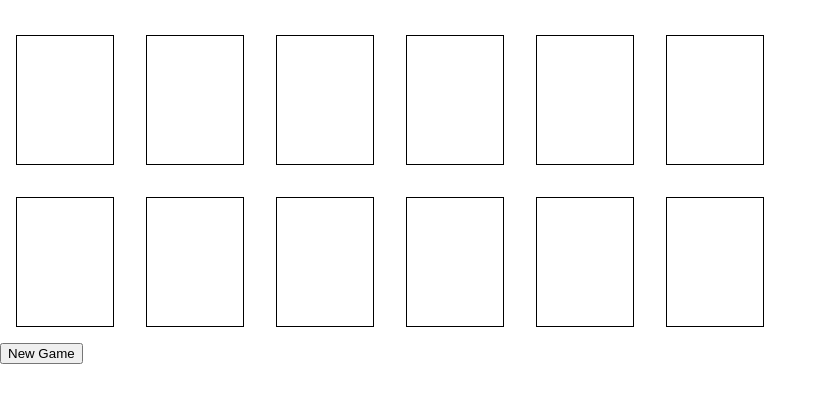
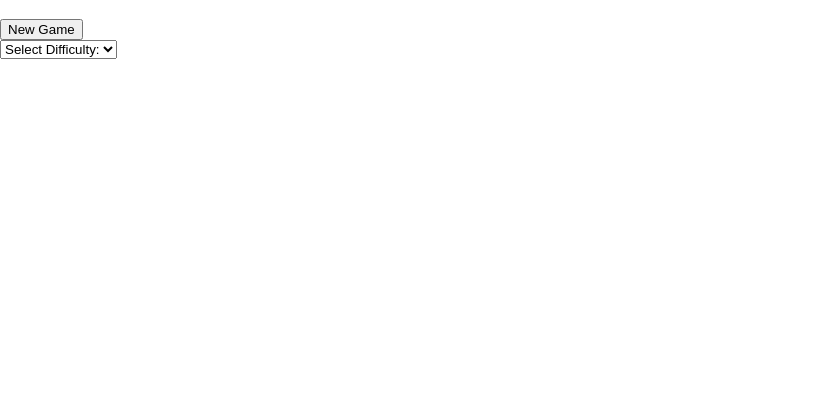
Before and after one commit to uberboi/React-Memory-Game, a React app: page / in a window 1280 px wide. Shown: the part 61-464 px from the top of the page, without its empty margins (0-827 px from the left). Built offline with nearby package versions, Linux system fonts and the light colour scheme.

Commit message:
added difficulty setting

```diff
--- a/src/index.css
+++ b/src/index.css
@@ -6,9 +6,9 @@ body {
 
 .Card {
   float: left;
-  width: 4rem;
-  height: 6rem;
-  line-height: 6rem;
+  width: 2rem;
+  height: 3rem;
+  line-height: 3rem;
   padding: 1rem;
   margin: 1rem;
   border: 1px solid black;
@@ -28,3 +28,8 @@ body {
   content: '';
   display: table;
 }
+
+.status-text {
+  display: inline;
+  padding: 1rem;
+}
--- a/src/index.js
+++ b/src/index.js
@@ -32,9 +32,11 @@ class Game extends React.Component {
     this.reset = this.reset.bind(this);
 
     this.state = {
-      cards: initialCards(),
+      cards: initialCards(0),
       firstCard: null,
-      locked: false
+      locked: false,
+      cardMatches: 0,
+      gridSize: 0
     };
   }
 
@@ -46,10 +48,10 @@ class Game extends React.Component {
     this.checkMatch(i);
   }
 
-  createGrid(cards){
+  createGrid(cards, gridSize){
     const grid = [];
     //Calculate number of rows of 6
-    let rows = cards.length/6
+    let rows = cards.length/gridSize
     //Card counter to track index
     let cardCounter = 0;
     for(let i=0; i<rows; i++){
@@ -57,7 +59,7 @@ class Game extends React.Component {
       //Calculate row length
       //Cap length at 6 if more than 6 cards left
       //Otherwise use remaning cards
-      const rowLength = (cards.length - (6*i) >= 6) ? 6 : cards.length - (6*i);
+      const rowLength = (cards.length - (gridSize*i) >= gridSize) ? gridSize : cards.length - (gridSize*i);
       for(let j=0; j<rowLength; j++){
         row.push(this.renderCards(cardCounter));
         cardCounter++;
@@ -105,11 +107,12 @@ class Game extends React.Component {
         //if cards match, then set to true
         if(value === cards[this.state.firstCard].value){
           cards[id].matched = true;
-          cards[this.state.firstCard].matched = true
+          cards[this.state.firstCard].matched = true;
           this.setState({
             cards,
             firstCard: null,
-            locked: false
+            locked: false,
+            cardMatches: this.state.cardMatches + 1
           });
         //If cards dont match then flip back over
         }else{
@@ -126,7 +129,7 @@ class Game extends React.Component {
         }
       //First card selected
       }else{
-        this. setState({
+        this.setState({
           firstCard: id,
           locked: false
         });
@@ -136,21 +139,41 @@ class Game extends React.Component {
 
   //Function to reset Game
   reset(){
-      this.setState({
-        cards: initialCards(),
-        firstCard: null,
-        locked: false
-      });
+    var gridSize = document.getElementById("difficulty").value;
+    if(gridSize == 0){
+      alert("Please Select a Difficulty!");
+    }
+    this.setState({
+      cards: initialCards((gridSize*gridSize)/2),
+      firstCard: null,
+      locked: false,
+      cardMatches: 0,
+      gridSize: gridSize
+    });
   }
 
   render() {
+    var txt = '';
+    if(this.state.cardMatches === this.state.cards.length/2){
+      //txt = 'You Win!';
+    }
+
     return (
       <div className="game">
         <h1 className="game-title">Memory Game</h1>
+        <button onClick={() => this.reset()}>New Game</button>
+          <div className="custom-select">
+            <select id="difficulty">
+              <option value="0">Select Difficulty:</option>
+              <option value="4">Easy (4x4)</option>
+              <option value="6">Medium (6x6)</option>
+              <option value="8">Hard (8x8)</option>
+            </select>
+          </div>
+        <h2 className="status-text">{txt}</h2>
         <div className="game-board">
-          {this.createGrid(this.state.cards)}
+          {this.createGrid(this.state.cards, this.state.gridSize)}
         </div>
-        <button onClick={() => this.reset()}>New Game</button>
       </div>
     );
   }
@@ -161,31 +184,15 @@ ReactDOM.render(
   document.getElementById('root')
 );
 
-function initialCards(){
-  /*
+function initialCards(gridSize){
   var cards = [];
-  for(let i=0; i<3; i++){
+  for(let i=0; i<gridSize; i++){
     cards.push(
       {value : i, matched : false, flipped : true},
       {value : i, matched : false, flipped : true},
     );
   }
-  */
-  var cards = [
-    {value : 5, matched : false, flipped : false},
-    {value : 2, matched : false, flipped : false},
-    {value : 4, matched : false, flipped : false},
-    {value : 1, matched : false, flipped : false},
-    {value : 1, matched : false, flipped : false},
-    {value : 3, matched : false, flipped : false},
-    {value : 4, matched : false, flipped : false},
-    {value : 2, matched : false, flipped : false},
-    {value : 3, matched : false, flipped : false},
-    {value : 5, matched : false, flipped : false},
-    {value : 6, matched : false, flipped : false},
-    {value : 6, matched : false, flipped : false},
-  ];
-  shuffle(cards);
+  //shuffle(cards);
   return cards;
 }
 
```
